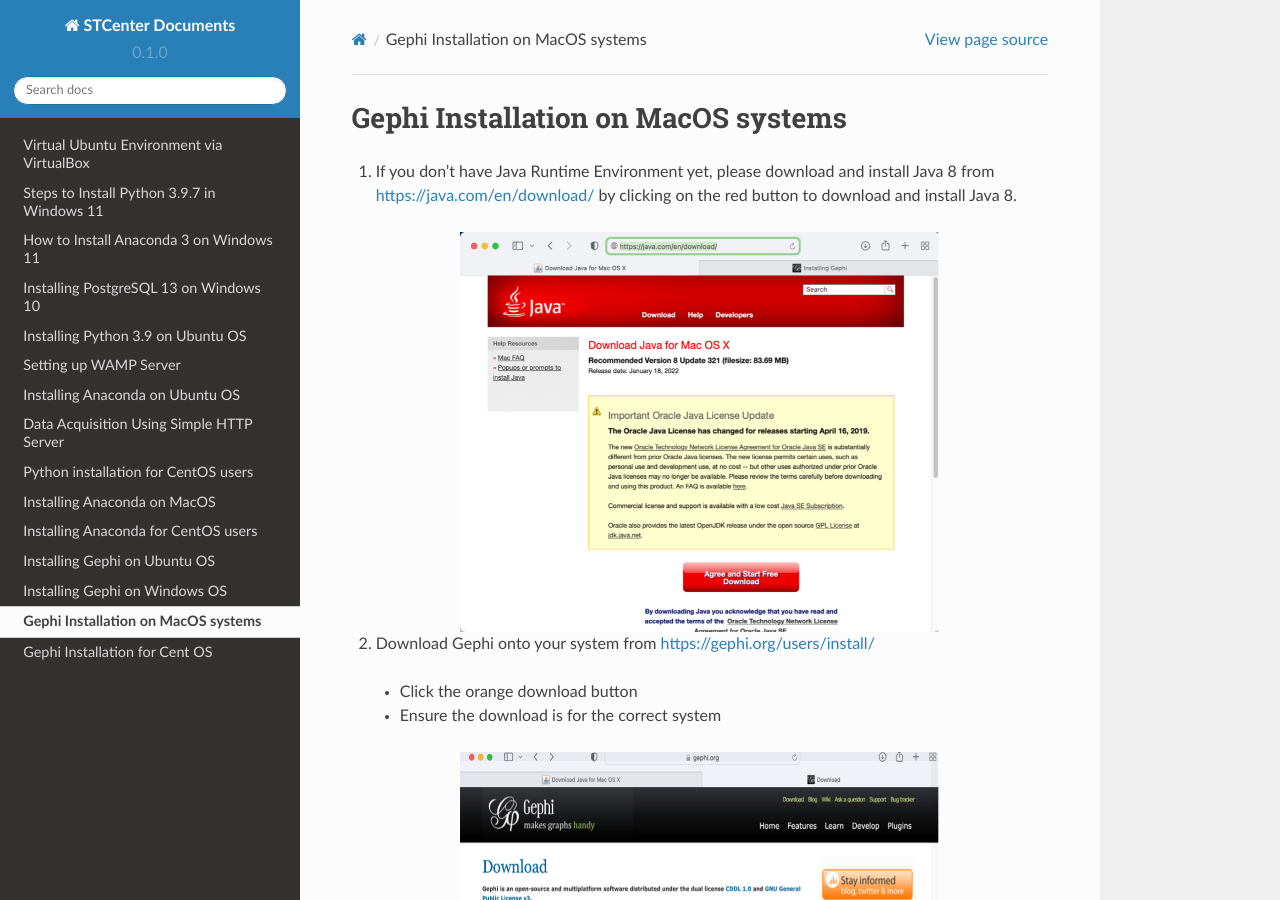
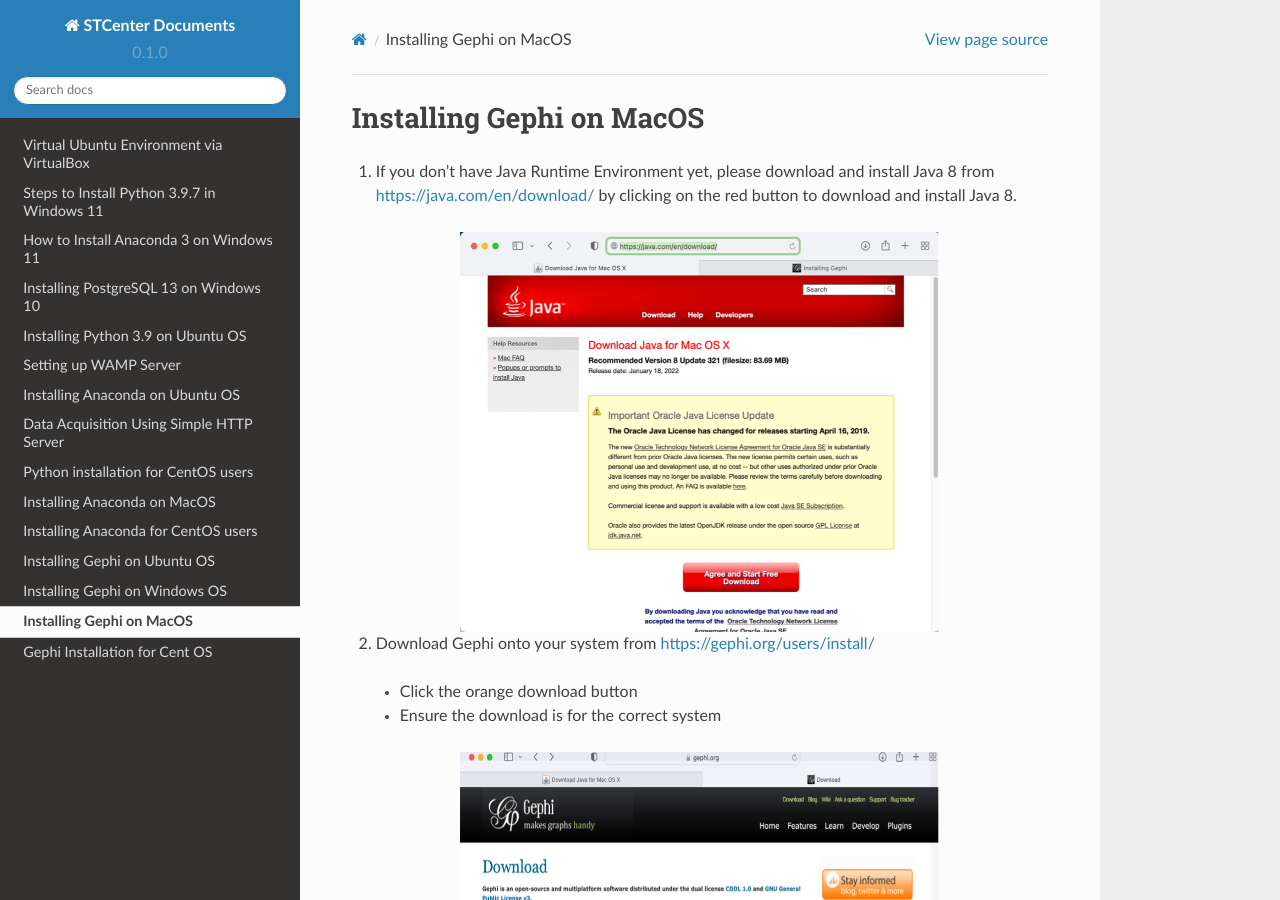
Before and after one commit to stccenter/STCenterDocs, a Sphinx documentation site: the page built from docs/source/Installing-Gephi-MacOS.rst, in a window 1280 px wide and 900 px high. Built offline with Sphinx 7.4.7 and the Read the Docs theme 2.0.0, drawn with Linux system fonts in a browser that asks for light colours.

Commit message:
Update Installing-Gephi-MacOS.rst

```diff
--- a/docs/source/Installing-Gephi-MacOS.rst
+++ b/docs/source/Installing-Gephi-MacOS.rst
@@ -1,4 +1,4 @@
-Gephi Installation on MacOS systems
+Installing Gephi on MacOS
 ===================================
 
 1. If you don’t have Java Runtime Environment yet, please download and install Java 8 from https://java.com/en/download/ by clicking on the red button to download and install Java 8.
```
